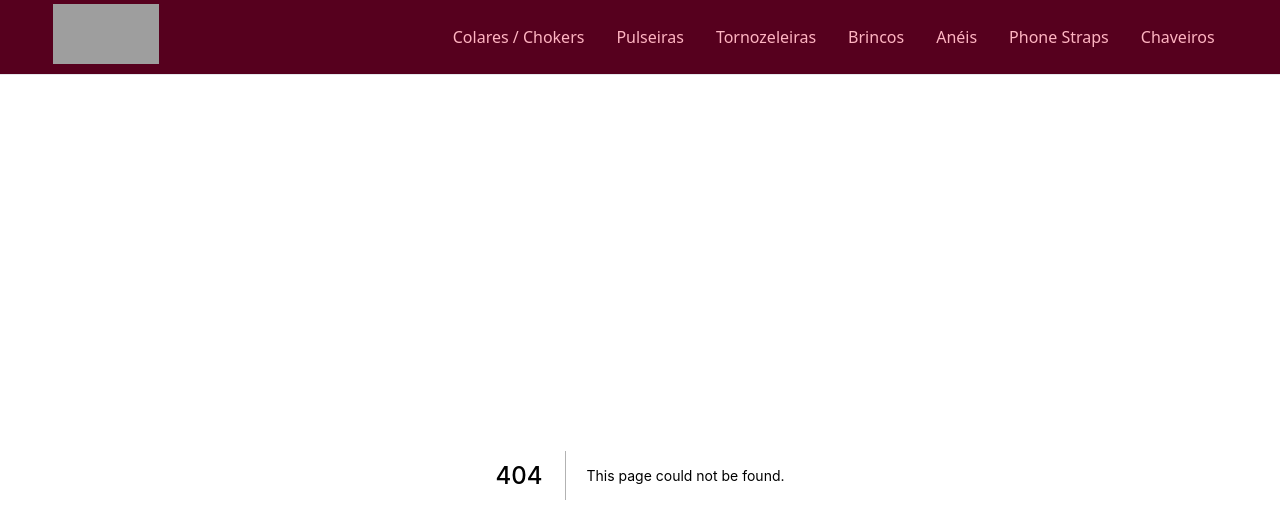
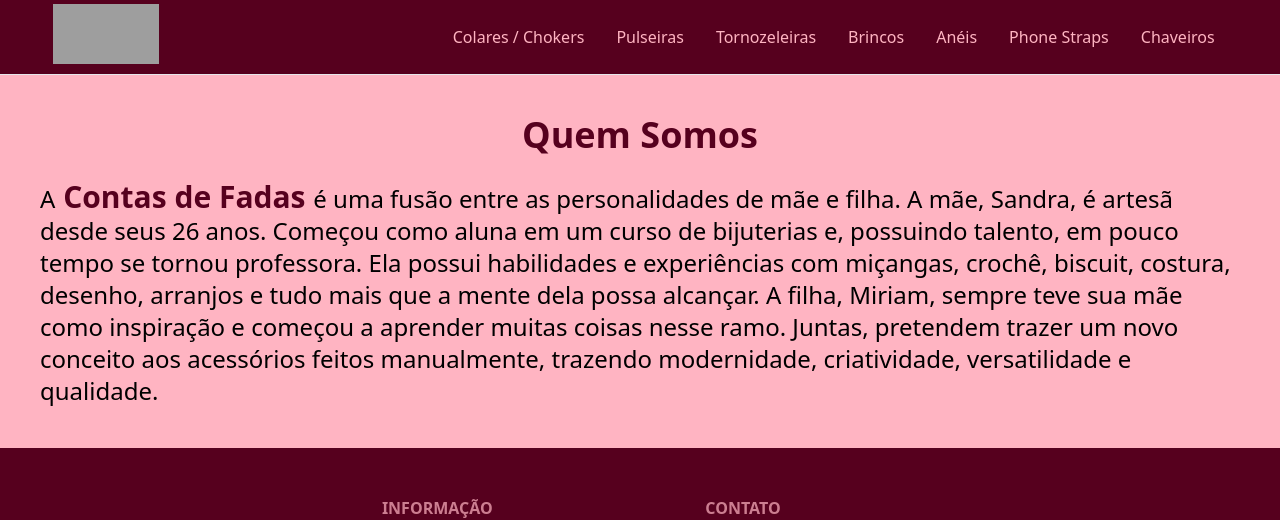
Before and after one commit to jpkiyoshi/contasdefadas-nextjs, a Next.js app: page /quem-somos in a window 1280 px wide. Before the commit this address had no page. Shown: the top 520 px of the page. Built offline with nearby package versions, Linux system fonts and the light colour scheme; grey boxes are pictures that could not be loaded.

Commit message:
add quem somos section

```diff
--- a/components/Footer.jsx
+++ b/components/Footer.jsx
@@ -1,3 +1,5 @@
+import Link from 'next/link';
+
 const Footer = () => {
   return (
     <footer className="border-t border-contas-pink-light bg-contas-purple-dark">
@@ -8,12 +10,11 @@ const Footer = () => {
               Informação
             </h3>
             <div className="mt-4">
-              <a
-                href="#"
-                className="text-base leading-6 text-opacity-70 text-contas-pink-light hover:text-opacity-100"
-              >
-                Quem somos
-              </a>
+              <Link href={`/quem-somos`}>
+                <a className="text-base leading-6 text-opacity-70 text-contas-pink-light hover:text-opacity-100">
+                  Quem somos
+                </a>
+              </Link>
             </div>
             <div>
               <a
--- /dev/null
+++ b/pages/quem-somos.js
@@ -0,0 +1,27 @@
+const QuemSomos = () => {
+  return (
+    <div className="bg-contas-pink-light p-10 flex flex-col gap-6">
+      <h1 className="text-4xl font-bold mx-auto capitalize text-contas-purple-dark">
+        quem somos
+      </h1>
+      <p className="text-2xl">
+        A
+        <span className="text-3xl font-bold text-contas-purple-dark">
+          {' '}
+          Contas de Fadas{' '}
+        </span>
+        é uma fusão entre as personalidades de mãe e filha. A mãe, Sandra, é
+        artesã desde seus 26 anos. Começou como aluna em um curso de bijuterias
+        e, possuindo talento, em pouco tempo se tornou professora. Ela possui
+        habilidades e experiências com miçangas, crochê, biscuit, costura,
+        desenho, arranjos e tudo mais que a mente dela possa alcançar. A filha,
+        Miriam, sempre teve sua mãe como inspiração e começou a aprender muitas
+        coisas nesse ramo. Juntas, pretendem trazer um novo conceito aos
+        acessórios feitos manualmente, trazendo modernidade, criatividade,
+        versatilidade e qualidade.
+      </p>
+    </div>
+  );
+};
+
+export default QuemSomos;
```
